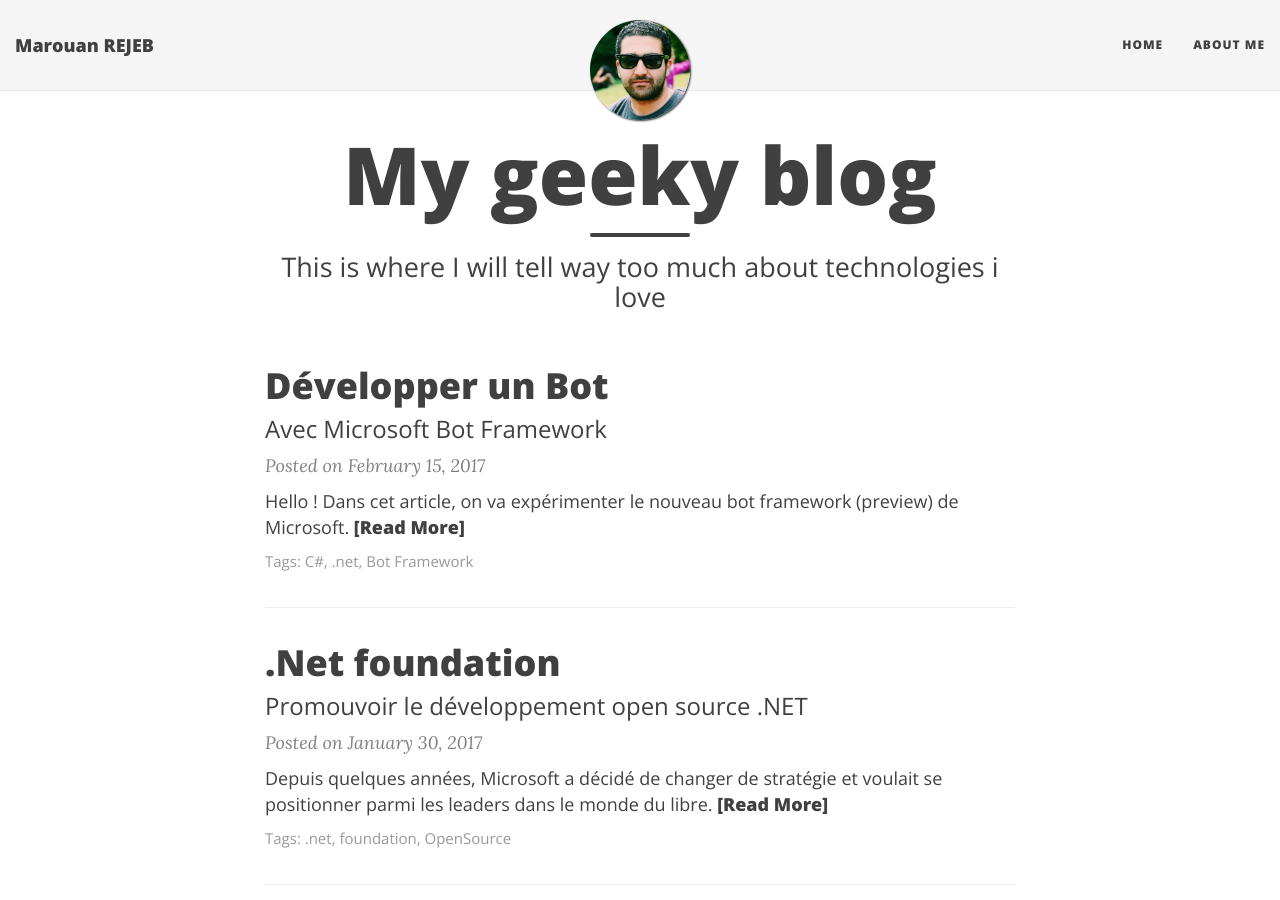
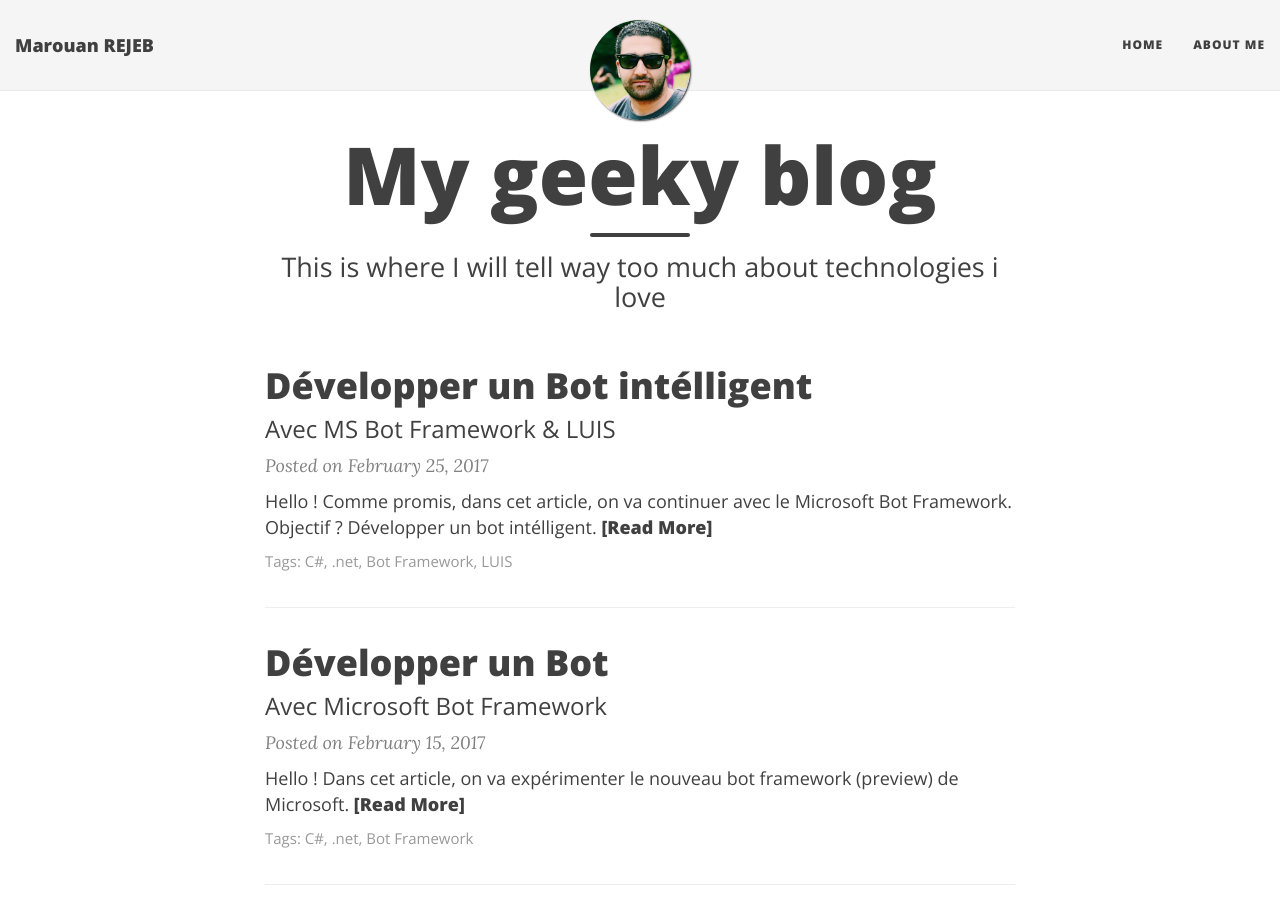
Before and after one commit to MarouanRejeb/MarouanRejeb.github.io, a Jekyll site: the page built from index.html, in a window 1280 px wide and 900 px high. Built offline with Jekyll 4.4.1, drawn with Linux system fonts in a browser that asks for light colours; nearby versions of some CDN libraries; the list of posts is cut into pages by our own code; some of the changed lines change nothing that is shown.

Commit message:
new article

````diff
--- a/_includes/head.html
+++ b/_includes/head.html
@@ -119,8 +119,8 @@
 
 
 <link rel="apple-touch-icon" sizes="120x120" href="img/apple-touch-icon.png">
-<link rel="icon" type="image/png" href="img/favicon-32x32.png" sizes="32x32">
-<link rel="icon" type="image/png" href="img/favicon-16x16.png" sizes="16x16">
+<link rel="icon" type="image/png" href="/img/favicon-32x32.png" sizes="32x32">
+<link rel="icon" type="image/png" href="/img/favicon-16x16.png" sizes="16x16">
 <link rel="manifest" href="img/manifest.json">
 <link rel="mask-icon" href="img/safari-pinned-tab.svg" color="#5bbad5">
 <meta name="theme-color" content="#ffffff">
--- /dev/null
+++ b/_posts/2017-02-25-Developper-un-bot-intelligent.md
@@ -0,0 +1,141 @@
+---
+layout: post
+title: Développer un Bot intélligent
+subtitle: Avec MS Bot Framework & LUIS
+tags: [C#, .net, Bot Framework, LUIS]
+bigimg: /img/banner.png
+comments: true
+excerpt_separator: <!--more-->
+author: Marouan REJEB
+---
+
+Hello ! Comme promis, dans cet article, on va continuer avec le Microsoft Bot Framework.
+Objectif ? **Développer un bot intélligent**.
+<!--more-->
+Comme je l'ai déjà expliqué dans l'article précédent, le bot peut-être utilisé comme assistant personnel (qui va nous rappeler nos RDV ou nos tâches à faire, nous réserver une pizza ou un billet d'avion...etc).
+Vous connaissez _Cortana_ l'assistant personnel intélligent de Windows 10, vous lui posez une question, et il vous répond.
+
+Comment ces bots arrivent-ils à comprendre ce qu'on a demandé, nous les humains ? C'est grâce à un **service intélligent de compréhension de langage**.
+Il existe plusieurs services de ce types (la plupart d'entre eux sont en version bêta) tels que [wit.ai][wit] et [api.ai][api]. Pour notre bot (un bot de météo), on va utiliser [**LUIS**][luis], un service qui fait partie de [Microsoft Cognitive Services][mcs].
+
+---
+
+#### LUIS
+
+[LUIS][luis] (Language Understanding Intelligent Service) est un service qui fournit des modèles (de compréhension) étendus de bing et cortana pour les développeurs à utiliser dans leurs applications. LUIS nous permet également de créer nos propres modèles, et crée des points de terminaison HTTP qui peuvent être utilisés pour renvoyer des réponses JSON simples.
+
+Pour simplifier, LUIS est le service qui va traduire à notre bot l'**intention** de notre utilisateur. On va faire la démonstration pour notre bot de météo :
+
+On commence par créer un compte sur [https://luis.ai][luis] et créer notre application. Le mot application ici désigne le modèle LUIS. Ici, on va renseigner le nom de notre modèle, le scénario d'utilisation (IoT, Bot, Mobile Application...etc), la catégorie (_weather_ dans notre cas) et la langue.
+
+![alt text][luisCreate]
+
+Une fois créé, on arrive sur la page de configuration de notre modèle. Pour cet article, je vais expliquer les 4 fonctionalités qui nous sont primordiales au début : **Intents**, **Entities**, **Utterances** et **Train**.
+
+ * Intents : C'est les intentions que notre bot doit reconnaitre ou plutôt comprendre. None est une intention créée par défaut pour tous les modèles.
+ * Entities : L'entité dans une phrase peut représenter un nom, une date, une ville...etc.
+ * Utterances : Ou énoncés. C'est là où on va rentrer des exemples d'entrées utilisateur.
+ * Train : C'est le bouton qui va déclencer l'entraînement de notre modèle.
+
+![alt text][luisHome]
+
+Pour notre bot de météo, on va commencer par créer l'intention **Météo**, l'entité **Ville** (on a la possibilité ici d'utiliser les entités prédéfinies par LUIS) :
+
+![alt text][luisIntent]
+
+Ici, je ne vais pas créer une action, car comme vous voyez, cette fonctionnalité sera bientôt supprimée (MS Bot Framework est encore en version _Preview_ au moment de l'écriture de cet article). Quand on enregistre cette nouvelle _intention_, LUIS nous demande de saisir un exemple de phrase qu'il devra mapper à notre _intention_ : "Il fait comment à Paris ?". Ensuite, on choisit l'Intent souhaité et on valide (une manière de dire à LUIS que cette l'intention derrière cette phrase c'est la météo).
+
+![alt text][luisIntentSubmit]
+
+Ensuite, on rajoute une entité. Cette variable nous est importante pour notre exemple, car elle va désigner la ville pour laquelle on souhaite avoir l'information.
+
+![alt text][luisEntity]
+
+Enfin, la dernière étape de configuration de LUIS, c'est l'entrainement. Sous l'onglet "new utterances", on saisi quelques exemples de phrases, on choisit l'intention qui va avec, on selectionne le mot qui représente notre entité (Paris comme ville), on valide, et on finit par appuyer sur le bouton "**Train**" (en bas à gauche de la page de notre modèle) pour lancer l'entrainement.
+
+![alt text][luisUtterance]
+
+Maintenant que notre modèle est prêt et entrainé, on va le publier en appuyant sur le bouton "Publish" :
+
+![alt text][luisPublish]
+
+ Une fois le modèle est publié, la page suivante s'affiche. Comme vous pouvez le remarquer, on champ de saisie est disponible. Quand on tape "Il fait comment à Paris ?", un lien de test se met à jour :
+
+![alt text][luisQuery]
+
+On clique sur le lien, et un nouvel onglet s'ouvre avec une page web affichant ce résultat en Json :
+
+```json
+{
+  "query": "Il fait comment à Paris ?",
+  "topScoringIntent": {
+    "intent": "Meteo",
+    "score": 0.999999046
+  },
+  "intents": [
+    {
+      "intent": "Meteo",
+      "score": 0.999999046
+    },
+    {
+      "intent": "None",
+      "score": 0.152071819
+    }
+  ],
+  "entities": [
+    {
+      "entity": "paris",
+      "type": "Ville",
+      "startIndex": 18,
+      "endIndex": 22,
+      "score": 0.9335881
+    }
+  ]
+}
+```
+
+Cette réponse Json contient notre question, la liste des intentions (météo et none) et la liste des entités (Paris comme ville). Ce qui est plus important dans tout ça, c'est la notion des scores associés à chaque élèment. Le score retournée a une valeur entre 0 et 1 (0 étant le score le plu bas et 1 le plus élevé).
+
+Avec ce résultat, LUIS nous dit que pour notre phrase "Il fait comment à Paris ?", il est confiant à 99% (top Scoring Intent) que l'intention c'est la météo, et que l'entité ville, c'est Paris à 93%.
+
+---
+
+#### Comment intégrer LUIS à notre bot ?
+
+Dans le projet que j'ai créé (disponible sur Github), j'ai intégré LUIS en utilisant deux méthodes (C'est pour ça que les réponses du bot seront en double). Ici, je vais expliquer la méthode utilisant `LuisDialog` :
+
+On crée une classe qui va hériter de `LuisDialog` et qu'on va décorer avec l'attribut `LuisModel` dans lequel on va spécifier l'ID de notre modèle (model id) et la clé de l'abonement (subscription key) afin de mapper directement notre application au modèle LUIS. Ensuite, on crée autant de méthodes que d'intentions, comme le montre l'exemple suivant :
+
+![alt text][luisCode]
+
+Pour appeler cette classe, il suffit de rajouter cette ligne dans la méthode POST qu'on a vu dans l'article précédent :
+
+```cs
+await Conversation.SendAsync(activity, () => new BotDialog());
+```
+
+Et voici le résultat final :
+
+![alt text][WeatherBotResult]
+
+---
+
+#### Conclusion
+J'espère que cet article était clair et pourra vous aider pour développer votre propre bot intélligent. N'hésitez pas à télécharger le code source du projet sur github afin de le tester (et l'améliorer), et surtout à lire la documentation officielle. A bientôt !
+
+
+[wit]: https://wit.ai/
+[api]: https://api.ai/
+[luis]: https://www.luis.ai/
+[mcs]: https://www.microsoft.com/cognitive-services/en-us/
+
+[luisCreate]: /img/luisCreate.png
+[luisHome]: /img/luisHome.png
+[luisIntent]: /img/luisIntent.png
+[luisIntentSubmit]: /img/luisIntentSubmit.png
+[luisEntity]: /img/luisEntity.png
+[luisUtterance]: /img/luisUtterance.png
+[luisPublish]: /img/luisPublish.png
+[luisQuery]: /img/luisQuery.png
+[WeatherBotResult]: /img/WeatherBotResult.png
+[luisCode]: /img/luisCode.png
````
Also changed, not shown: img/WeatherBotResult.png (added), img/luisCode.png (added), img/luisCreate.png (added), img/luisEntity.png (added), img/luisHome.png (added), img/luisIntent.png (added), img/luisIntentSubmit.png (added), img/luisPublish.png (added), img/luisQuery.png (added), img/luisUtterance.png (added).
